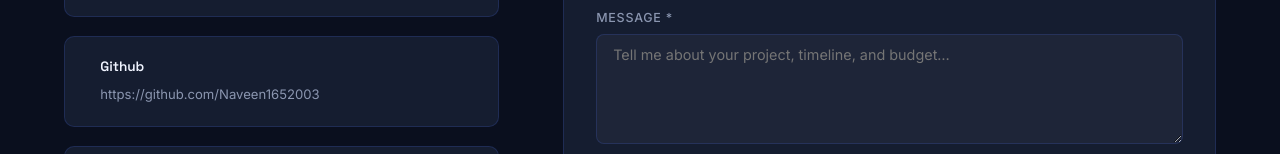
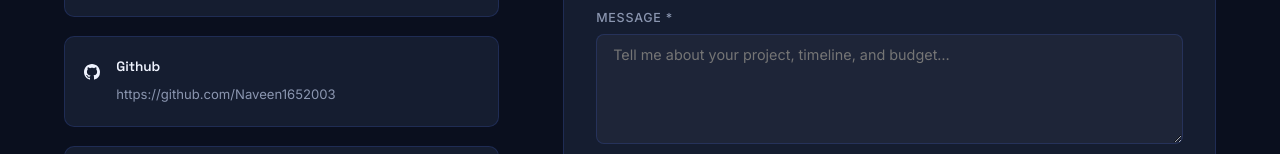
Before and after one commit to gowtham423/naveen-portfolio, a website: page index.html in a window 1280 px wide. Shown: the part 5985-6139 px from the top of the page. Drawn offline with Linux system fonts and the light colour scheme.

Commit message:
Update index.html

```diff
--- a/index.html
+++ b/index.html
@@ -539,7 +539,9 @@
         </div>
       </div>
       <div class="contact-item">
-        <span class="contact-item-icon"> <svg fill="currentColor" viewBox="0 0 24 24"><path d="M9 19c-5 1.5-5-2.5-7-3m14 6v-3.87a3.37 3.37 0 00-.94-2.61c3.14-.35 6.44-1.54 6.44-7A5.44 5.44 0 0020 4.77 5.07 5.07 0 0019.91 1S18.73.65 16 2.48a13.38 13.38 0 00-7 0C6.27.65 5.09 1 5.09 1A5.07 5.07 0 005 4.77a5.44 5.44 0 00-1.5 3.78c0 5.42 3.3 6.61 6.44 7A3.37 3.37 0 009 18.13V22"/></svg></span>
+        <span class="contact-item-icon"><svg xmlns="http://www.w3.org/2000/svg" width="16" height="16" fill="currentColor" class="bi bi-github" viewBox="0 0 16 16">
+  <path d="M8 0C3.58 0 0 3.58 0 8c0 3.54 2.29 6.53 5.47 7.59.4.07.55-.17.55-.38 0-.19-.01-.82-.01-1.49-2.01.37-2.53-.49-2.69-.94-.09-.23-.48-.94-.82-1.13-.28-.15-.68-.52-.01-.53.63-.01 1.08.58 1.23.82.72 1.21 1.87.87 2.33.66.07-.52.28-.87.51-1.07-1.78-.2-3.64-.89-3.64-3.95 0-.87.31-1.59.82-2.15-.08-.2-.36-1.02.08-2.12 0 0 .67-.21 2.2.82.64-.18 1.32-.27 2-.27s1.36.09 2 .27c1.53-1.04 2.2-.82 2.2-.82.44 1.1.16 1.92.08 2.12.51.56.82 1.27.82 2.15 0 3.07-1.87 3.75-3.65 3.95.29.25.54.73.54 1.48 0 1.07-.01 1.93-.01 2.2 0 .21.15.46.55.38A8.01 8.01 0 0 0 16 8c0-4.42-3.58-8-8-8"/>
+</svg></span>
         <div>
           <h4>Github</h4>
           <a href="https://github.com/Naveen1652003"  target="_blank">https://github.com/Naveen1652003</a>
```
